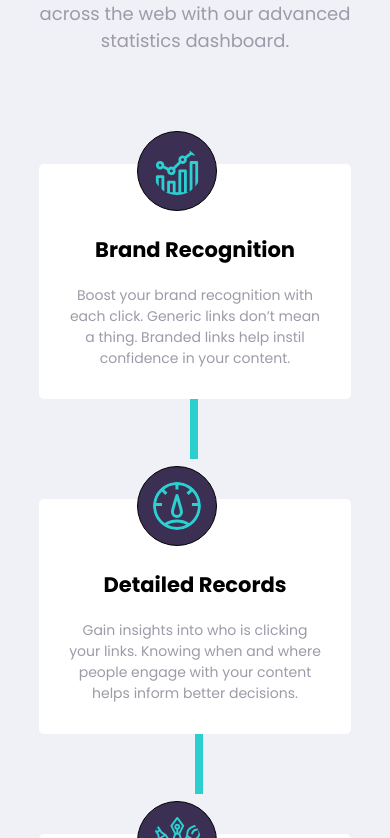
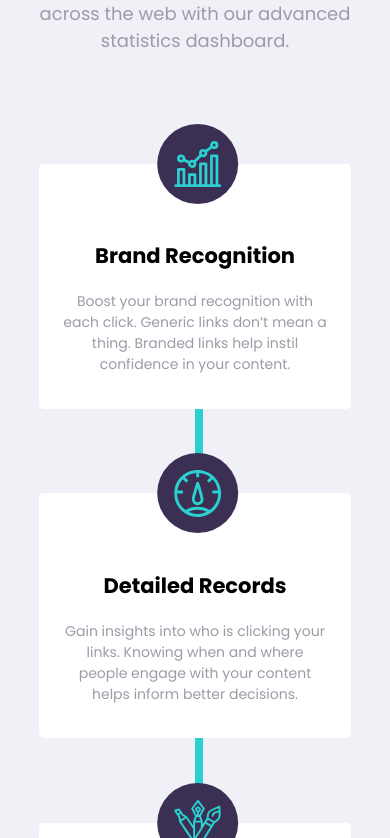
Before and after one commit to VolodymyrSvereniak/url-shortening-app, a Vue app: page / in a window 390 px wide. Shown: the part 1686-2524 px from the top of the page. Built offline with nearby package versions, Linux system fonts and the light colour scheme.

Commit message:
Refactor stat details styling

```diff
--- a/src/assets/base.css
+++ b/src/assets/base.css
@@ -1,4 +1,6 @@
-* {
+*,
+*::before,
+*::after {
   margin: 0;
   padding: 0;
   box-sizing: border-box;
--- a/src/components/AppHeaderMobile.vue
+++ b/src/components/AppHeaderMobile.vue
@@ -98,11 +98,10 @@ export default {
     align-items: center;
     border: 1px solid black;
     background-color: hsl(257, 27%, 26%);
-    width: 90vw;
+    width: 90%;
     height: 46vh;
     z-index: 222;
     border-radius: 10px;
-    padding: 10px 0;
 
     .navbar-mobile {
       .nav-group {
--- a/src/components/ShortenedUrlItem.vue
+++ b/src/components/ShortenedUrlItem.vue
@@ -1,22 +1,22 @@
 <template>
   <div class="container">
-    <div class="wrapper" v-for="newUrlItem in newUrlItemsList" :key="newUrlItem.defaultUrl">
-      <a class="default-url" :href="newUrlItem.defaultUrl" target="_blank">{{
-        newUrlItem.defaultUrl
-      }}</a>
+    <div
+      class="wrapper"
+      v-for="{ defaultUrl, shortenedUrl, isCopied } in newUrlItemsList"
+      :key="defaultUrl"
+    >
+      <a class="default-url" :href="defaultUrl" target="_blank">{{ defaultUrl }}</a>
       <div class="shortened-url">
-        <a class="link" :href="newUrlItem.shortenedUrl" target="_blank">{{
-          newUrlItem.shortenedUrl
-        }}</a>
+        <a class="link" :href="shortenedUrl" target="_blank">{{ shortenedUrl }}</a>
         <button
           class="copy-button"
-          :class="{ copied: newUrlItem.isCopied }"
-          @click="copyNewUrl(newUrlItem.shortenedUrl)"
-          @touchstart.passive="copyNewUrl(newUrlItem.shortenedUrl)"
+          :class="{ copied: isCopied }"
+          @click="copyNewUrl(shortenedUrl)"
+          @touchstart.passive="copyNewUrl(shortenedUrl)"
         >
-          {{ isCopiedStatus(newUrlItem.isCopied) }}
+          {{ isCopiedStatus(isCopied) }}
         </button>
-        <button class="delete-button" @click="deleteUrl(newUrlItem.defaultUrl)">Delete</button>
+        <button class="delete-button" @click="deleteUrl(defaultUrl)">Delete</button>
       </div>
     </div>
   </div>
--- a/src/components/StatisticsDetails.vue
+++ b/src/components/StatisticsDetails.vue
@@ -5,7 +5,7 @@
       v-for="(statistic, index) in statistics"
       :key="statistic.title"
       :class="index === 1 ? 'middle-block' : ''"
-      :style="{ marginTop: !isDekstopVersion ? 60 * index + 'px' : '' }"
+      :style="{ marginTop: !isMobileSize ? 60 * index + 'px' : '' }"
     >
       <div class="image-wrapper">
         <img class="image" :src="statistic.img" :alt="statistic.img" />
@@ -21,15 +21,26 @@ import { mapState } from 'vuex';
 
 export default {
   data() {
-    return {};
+    return {
+      isMobileSize: null
+    };
+  },
+  methods: {
+    isMobileVersion(event) {
+      this.isMobileSize = event.matches;
+    }
   },
   computed: {
     ...mapState('statistics', ['statistics']),
-    isDekstopVersion() {
-      return window.matchMedia('(max-width: 768px)').matches;
+    matchSize() {
+      return window.matchMedia('(max-width: 900px)');
     }
   },
-  created() {}
+  mounted() {
+    this.isMobileVersion(this.matchSize);
+
+    this.matchSize.addEventListener('change', this.isMobileVersion);
+  }
 };
 </script>
 
@@ -38,16 +49,18 @@ export default {
   display: flex;
   align-items: center;
   width: 80vw;
-  gap: 10%;
+  gap: 5vw;
 
   .middle-block {
+    position: relative;
     &::before {
       content: '';
       position: absolute;
       right: 100%;
       bottom: 60%;
-      width: 35%;
-      border: 4px solid #2ccfd0;
+      width: 21.5%;
+      color: red;
+      border: 0.25rem solid #2ccfd0;
     }
 
     &::after {
@@ -56,7 +69,7 @@ export default {
       left: 100%;
       bottom: 60%;
       width: 35%;
-      border: 4px solid #2ccfd0;
+      border: 0.25rem solid #2ccfd0;
     }
   }
 
@@ -64,25 +77,27 @@ export default {
     display: flex;
     flex-direction: column;
     align-items: center;
-    width: auto;
+    width: calc(100% / 3);
     height: auto;
-    padding: 50px 30px 30px;
+    padding: 3.125rem 1.25rem 1.875rem;
     background-color: white;
     border-radius: 5px;
     position: relative;
 
     .image-wrapper {
+      position: absolute;
+      left: 2vw;
+      width: 4.5rem;
+      top: 0;
+      transform: translate(20%, -50%);
+      height: 80px;
+      border-radius: 50%;
+      background-color: hsl(257, 27%, 26%);
+      padding: 0.9375rem;
 
       .image {
-        position: absolute;
-        left: 10%;
-        bottom: 80%;
-        width: 80px;
-        height: 80px;
-        border: 1px solid;
-        border-radius: 50%;
-        background-color: hsl(257, 27%, 26%);
-        padding: 15px;
+        width: 100%;
+        height: 100%;
       }
     }
 
@@ -97,9 +112,9 @@ export default {
     color: hsl(257, 7%, 63%);
   }
 
-  @media (max-width: 500px) {
+  @media (max-width: 900px) {
     flex-direction: column;
-    gap: 100px;
+    gap: 10vh;
     margin: 0;
 
     .middle-block {
@@ -109,20 +124,21 @@ export default {
         left: 50%;
         top: 100%;
         width: 0;
-        height: 52px;
+        height: 10vh;
       }
 
       &::after {
         content: '';
         position: absolute;
-        left: 48.5%;
-        bottom: 117%;
+        left: 50%;
+        bottom: 100%;
         width: 0;
-        height: 52px;
+        height: 10vh;
       }
     }
 
     .wrapper {
+      width: 80vw;
       text-align: center;
 
       .title {
@@ -130,9 +146,8 @@ export default {
       }
 
       .image-wrapper {
-        .image {
-          left: 25.2vw;
-        }
+        z-index: 111;
+        left: calc(50% - 3rem);
       }
     }
   }
--- a/src/components/StatisticsSection.vue
+++ b/src/components/StatisticsSection.vue
@@ -35,7 +35,7 @@ export default {
     align-items: center;
     gap: 10px;
 
-    padding: 120px;
+    padding-block: 120px;
 
     .statistics-info {
       display: flex;
@@ -66,7 +66,7 @@ export default {
         }
 
         .description {
-         padding-bottom: 100px;
+          padding-bottom: 100px;
         }
       }
     }
```
